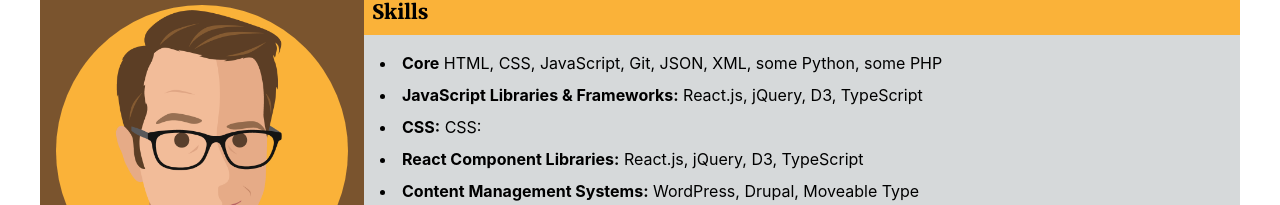
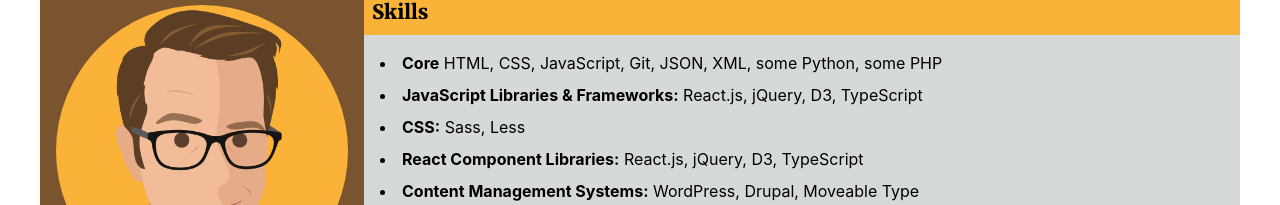
Before and after one commit to gvorbeck/iamgarrett, a React (Create React App) app: page / in a window 1280 px wide. Shown: the part 197-402 px from the top of the page. Built offline with nearby package versions, Linux system fonts and the light colour scheme.

Commit message:
resume css fix

```diff
--- a/src/components/resume.js
+++ b/src/components/resume.js
@@ -94,7 +94,7 @@ export default function resume() {
             <ul>
                 <li><span>{SKILL_TITLE_CORE}</span> {SKILL_CORE}</li>
                 <li><span>{SKILL_TITLE_LIB}</span> {SKILL_LIB}</li>
-                <li><span>{SKILL_TITLE_CSS}</span> {SKILL_TITLE_CSS}</li>
+                <li><span>{SKILL_TITLE_CSS}</span> {SKILL_CSS}</li>
                 <li><span>{SKILL_TITLE_REACT}</span> {SKILL_LIB}</li>
                 <li><span>{SKILL_TITLE_CMS}</span> {SKILL_CMS}</li>
                 <li><span>{SKILL_TITLE_DBS}</span> {SKILL_DBS}</li>
```
